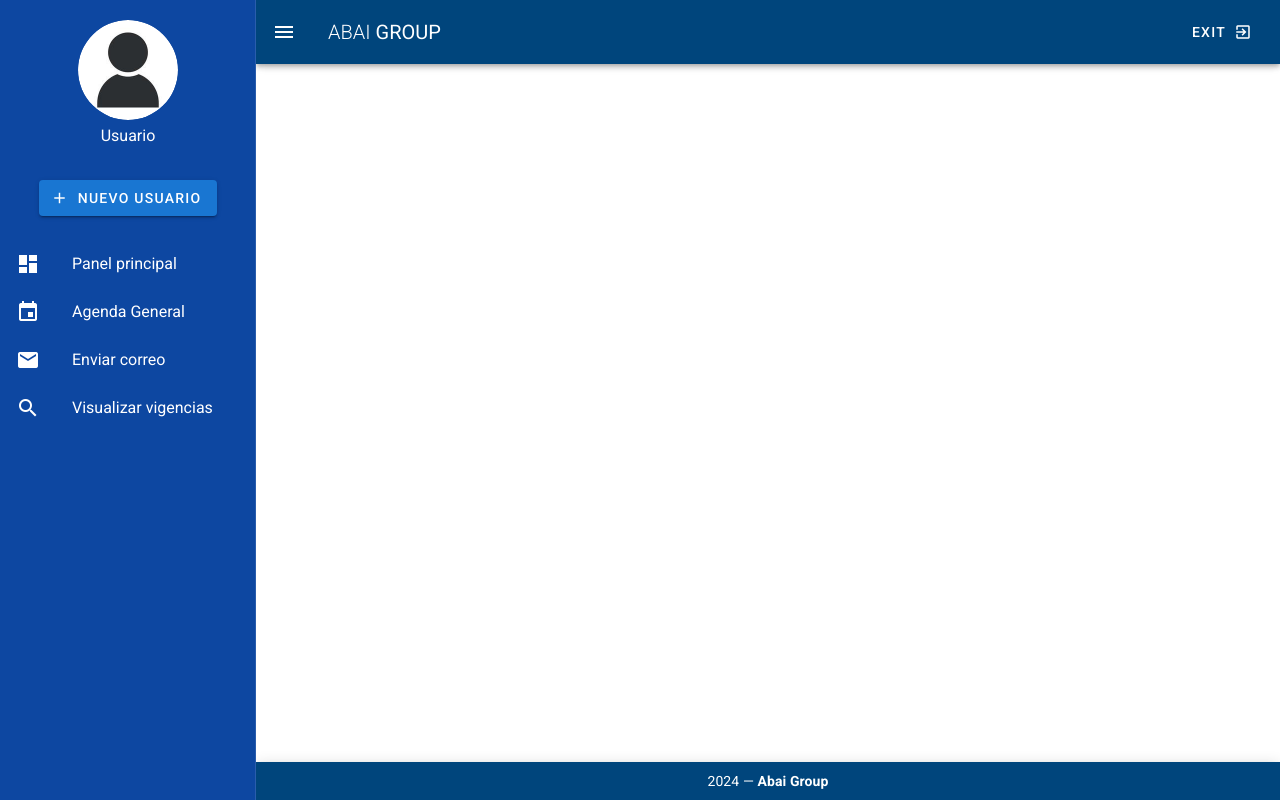
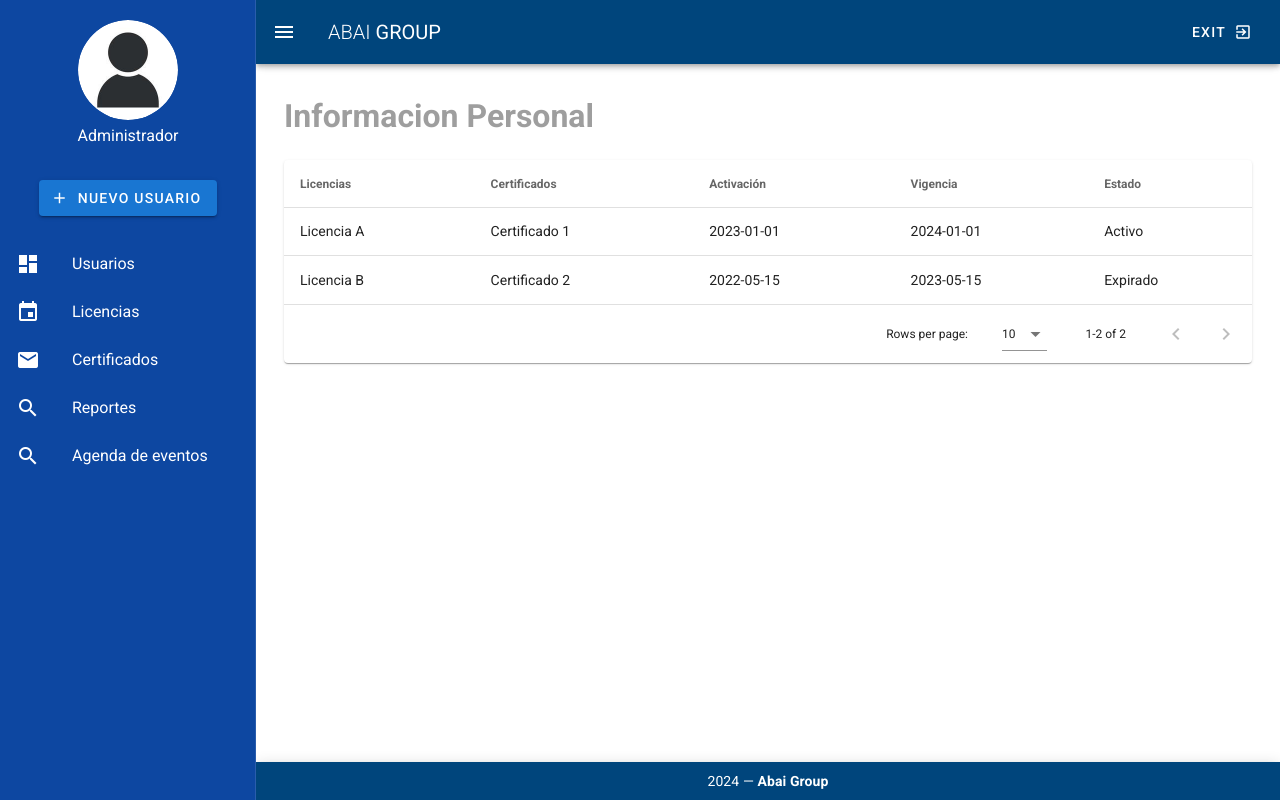
Before and after one commit to Dvsteven/Certificate_schedule, a Vue app: page /AdminDashboard in a window 1280 px wide. Built offline with nearby package versions, Linux system fonts and the light colour scheme; sample sign-in values are in the browser's storage; what v-calendar would draw is missing.

Commit message:
Desligue de componentes para crear componentes de usuario y admin, modificacion en login, app, router etc...

```diff
--- a/src/App.vue
+++ b/src/App.vue
@@ -1,33 +1,57 @@
 <template>
   <v-app>
     <template v-if="$route.name !== 'Login'">
-      <Navbar/>
+      <component :is="navbarComponent" />
       <v-content class="ma-4">
         <router-view></router-view>
       </v-content>
-      <Footer/>
+      <component :is="footerComponent" />
     </template>
     <router-view v-else></router-view>
   </v-app>
 </template>
 
 <script>
-import Navbar from '@/components/Navbar'
-import Footer from '@/components/Footer'
+import NavbarUser from './components/NavbarUser.vue';
+import NavbarAdmin from './components/NavbarAdmin.vue';
+import FooterUser from './components/FooterUser.vue';
+import FooterAdmin from './components/FooterAdmin.vue';
+
 export default {
-  name: 'App',
-
   components: {
-    Navbar,
-    Footer
+    NavbarUser,
+    NavbarAdmin,
+    FooterUser,
+    FooterAdmin
   },
   data() {
     return {
-      isLoggedIn: false
+      userType: localStorage.getItem('userType')
     };
   },
-  created() {
-    this.isLoggedIn = localStorage.getItem('isLoggedIn');
+  computed: {
+    navbarComponent() {
+      return this.userType === 'admin' ? 'NavbarAdmin' : 'NavbarUser';
+    },
+    footerComponent() {
+      return this.userType === 'admin' ? 'FooterAdmin' : 'FooterUser';
+    }
+  },
+  watch: {
+    '$route'() {
+      this.updateUserType();
+    }
+  },
+  methods: {
+    updateUserType() {
+      this.userType = localStorage.getItem('userType');
+    }
+  },
+  mounted() {
+    window.addEventListener('storage', this.updateUserType);
+  },
+  beforeDestroy() {
+    window.removeEventListener('storage', this.updateUserType);
   }
 };
 </script>
--- /dev/null
+++ b/src/components/FooterUser.vue
@@ -0,0 +1,23 @@
+<template>
+  <v-footer
+    dark
+    padless
+    app
+    inset
+
+  >
+  <!--Propiedades footer-->
+    <v-card
+      class="flex"
+      flat
+      tile
+      color="#00457C"
+      :elevation="5"
+    >
+
+      <v-card-text class="py-2 white--text text-center">
+        {{ new Date().getFullYear() }} — <strong>Abai Group</strong>
+      </v-card-text>
+    </v-card>
+  </v-footer>
+</template>
--- /dev/null
+++ b/src/components/NavbarAdmin.vue
@@ -0,0 +1,101 @@
+<template>
+  <div>
+    <!-- Menú superior -->
+    <v-app-bar app color="#00457C" dark>
+      <v-app-bar-nav-icon @click.stop="toggleDrawer"></v-app-bar-nav-icon>
+      <v-toolbar-title class="text-uppercase">
+        <span class="font-weight-light">Abai</span>
+        <span> Group</span>
+      </v-toolbar-title>
+      <v-spacer></v-spacer>
+      <v-btn text @click="goToLogin">
+        <span>Exit</span>
+        <v-icon right>exit_to_app</v-icon>
+      </v-btn>
+    </v-app-bar>
+
+    <!-- Barra lateral -->
+    <v-navigation-drawer
+      v-model="drawer"
+      app
+      dark
+      class="blue darken-4"
+      :mini-variant="miniVariant"
+      :clipped="$vuetify.breakpoint.smAndDown"
+      :temporary="$vuetify.breakpoint.smAndDown"
+    >
+      <v-responsive>
+        <v-layout column align-center>
+          <v-flex class="mt-5">
+            <v-avatar :size="miniVariant ? 50 : 100" class="avatar">
+              <img src="../../public/user.jpg" alt="">
+            </v-avatar>
+            <p class="white--text subheading mt-1 text-center" v-if="!miniVariant">Administrador</p>
+          </v-flex>
+          <v-flex class="mt-4 mb-4">
+            <v-btn color="primary" @click="mostrarModal = true" :class="{ 'mini-button': miniVariant }">
+              <v-icon left>add</v-icon>
+              <span v-if="!miniVariant">Nuevo Usuario</span>
+            </v-btn>
+          </v-flex>
+        </v-layout>
+        <v-list flat>
+          <v-list-item v-for="link in links" :key="link.text" router :to="link.route" active-class="border">
+            <v-list-item-action>
+              <v-icon>{{ link.icon }}</v-icon>
+            </v-list-item-action>
+            <v-list-item-content>
+              <v-list-item-title v-if="!miniVariant">{{ link.text }}</v-list-item-title>
+            </v-list-item-content>
+          </v-list-item>
+        </v-list>
+      </v-responsive>
+    </v-navigation-drawer>
+  </div>
+</template>
+
+<script>
+export default {
+  data: () => ({
+    drawer: true,
+    miniVariant: false,
+    links: [
+      { icon: 'dashboard', text: 'Usuarios', route: '/usuarios' },
+      { icon: 'event', text: 'Licencias', route: '/licencias' },
+      { icon: 'mail', text: 'Certificados', route: '/certificados' },
+      { icon: 'search', text: 'Reportes', route: '/reportes' },
+      { icon: 'search', text: 'Agenda de eventos', route: '/agenda' }
+    ]
+  }),
+  methods: {
+    goToLogin() {
+      // Redirigir al usuario a la página de inicio de sesión
+      this.$router.push({ name: 'Login' });
+    },
+    toggleDrawer() {
+      // Cambiar el estado de la barra lateral entre expandida y minimizada
+      this.miniVariant = !this.miniVariant;
+    }
+  }
+};
+</script>
+
+<style scoped>
+.linea {
+  border-top: 1px solid white;
+  margin: 10px 0;
+}
+.avatar {
+  transition: width 0.3s, height 0.3s;
+}
+.mini-button {
+  padding: 0 12px;
+  display: flex;
+  align-items: center;
+  justify-content: center;
+  height: 40px;
+}
+.mini-button v-icon {
+  margin-right: 0;
+}
+</style>
--- a/src/components/Navbar.vue
+++ b/src/components/NavbarUser.vue
@@ -59,9 +59,8 @@ export default {
   data: () => ({
     drawer: true,
     miniVariant: false,
-    darkMode: false,
     links: [
-      { icon: 'dashboard', text: 'Panel principal', route: '/dashboard' },
+      { icon: 'dashboard', text: 'Panel principal', route: '/UserDashboard' },
       { icon: 'event', text: 'Agenda General', route: '/agenda' },
       { icon: 'mail', text: 'Enviar correo', route: '/email' },
       { icon: 'search', text: 'Visualizar vigencias', route: '/vigency' }
--- a/src/router/index.js
+++ b/src/router/index.js
@@ -1,39 +1,52 @@
 import Vue from 'vue'
 import VueRouter from 'vue-router'
 import Login from '../views/Login.vue';
-import Dashboard from '../views/Dashboard.vue'
-import Agenda from '../views/Agenda.vue'
-import Email from '../views/Email.vue'
-import Visualizar from '../views/Visualizar.vue'
+//Vistas de usuario
+import UserDashboard from '../views/UserDashboard.vue';
+import Agenda from '../views/Agenda.vue';
+import Email from '../views/Email.vue';
+import Visualizar from '../views/Visualizar.vue';
+//Vistas de administrador
+import AdminDashboard from '../views/viewsAdmin/AdminDashboard.vue';
 
 Vue.use(VueRouter)
 
 const routes = [
-  //Ruta principal, Login
+  // Ruta principal, Login
   {
     path: '/',
     name: 'Login',
     component: Login,
   },
   {
-    path: '/dashboard',
-    name: 'Panel Principal',
-    component: Dashboard,
+    path: '/AdminDashboard',
+    name: 'AdminDashboard',
+    component: AdminDashboard,
+    meta: { requiresAuth: true, role: 'admin' }
+  },
+  {
+    path: '/UserDashboard',
+    name: 'UserDashboard',
+    component: UserDashboard,
+    meta: { requiresAuth: true, role: 'user' }
   },
   {
     path: '/agenda',
     name: 'Eventos',
     component: Agenda,
+    meta: { requiresAuth: true, role: 'user' }
   },
   {
     path: '/email',
     name: 'Redactar Correo',
     component: Email,
+    meta: { requiresAuth: true, role: 'user' }
   },
   {
     path: '/vigency',
     name: 'Vigencias',
     component: Visualizar,
+    meta: { requiresAuth: true, role: 'user' }
   }
 ]
 
@@ -43,15 +56,18 @@ const router = new VueRouter({
   routes
 })
 
-//Un poco de logica javascript para simular el login con "LocalSotrage"
+// Lógica de autenticación y autorización
 router.beforeEach((to, from, next) => {
   const isLoggedIn = localStorage.getItem('isLoggedIn');
+  const userType = localStorage.getItem('userType');
 
   if (to.meta.requiresAuth && !isLoggedIn) {
+    next('/');
+  } else if (to.meta.requiresAuth && to.meta.role && to.meta.role !== userType) {
     next('/');
   } else {
     next();
   }
 });
 
-export default router
+export default router;
--- a/src/views/Login.vue
+++ b/src/views/Login.vue
@@ -51,14 +51,21 @@ export default {
     return {
       username: '',
       password: '',
-      showFormImage: false // Variable para controlar la visibilidad de la imagen del formulario
+      showFormImage: false
     };
   },
   methods: {
     login() {
-      if (this.username === 'root' && this.password === '1004668546') {
+      if (this.username === 'admin' && this.password === 'adminpassword') {
         localStorage.setItem('isLoggedIn', true);
-        this.$router.push({ name: 'Panel Principal' });
+        localStorage.setItem('userType', 'admin');
+        this.$router.push({ name: 'AdminDashboard' });
+        this.$emit('userTypeChanged');
+      } else if (this.username === 'user' && this.password === 'userpassword') {
+        localStorage.setItem('isLoggedIn', true);
+        localStorage.setItem('userType', 'user');
+        this.$router.push({ name: 'UserDashboard' });
+        this.$emit('userTypeChanged');
       } else {
         alert('Credenciales incorrectas. Por favor, inténtalo de nuevo.');
       }
--- /dev/null
+++ b/src/views/viewsAdmin/AdminDashboard.vue
@@ -0,0 +1,39 @@
+<template>
+  <v-container>
+    <div class="team">
+      <h1 class="subheading grey--text">Informacion Personal</h1>
+    </div>
+    <v-data-table
+      :headers="headers"
+      :items="items"
+      class="elevation-1"
+    ></v-data-table>
+  </v-container>
+</template>
+
+<script>
+//Modelo de la cuadricula de productos vigencias
+export default {
+  data() {
+    return {
+      headers: [
+        { text: 'Licencias', value: 'licencias' },
+        { text: 'Certificados', value: 'certificados' },
+        { text: 'Activación', value: 'activacion' },
+        { text: 'Vigencia', value: 'vigencia' },
+        { text: 'Estado', value: 'estado' }
+      ],
+      items: [
+        { licencias: 'Licencia A', certificados: 'Certificado 1', activacion: '2023-01-01', vigencia: '2024-01-01', estado: 'Activo' },
+        { licencias: 'Licencia B', certificados: 'Certificado 2', activacion: '2022-05-15', vigencia: '2023-05-15', estado: 'Expirado' },
+      ]
+    };
+  }
+}
+</script>
+
+<style>
+.team {
+  margin-bottom: 20px;
+}
+</style>
```
Also changed, not shown: src/components/ModalNuevoUsuario.vue (deleted, +0 -48 lines), public/logo copy.png (deleted), src/components/FooterAdmin.vue (renamed from src/components/Footer.vue), src/views/UserDashboard.vue (renamed from src/views/Dashboard.vue).
